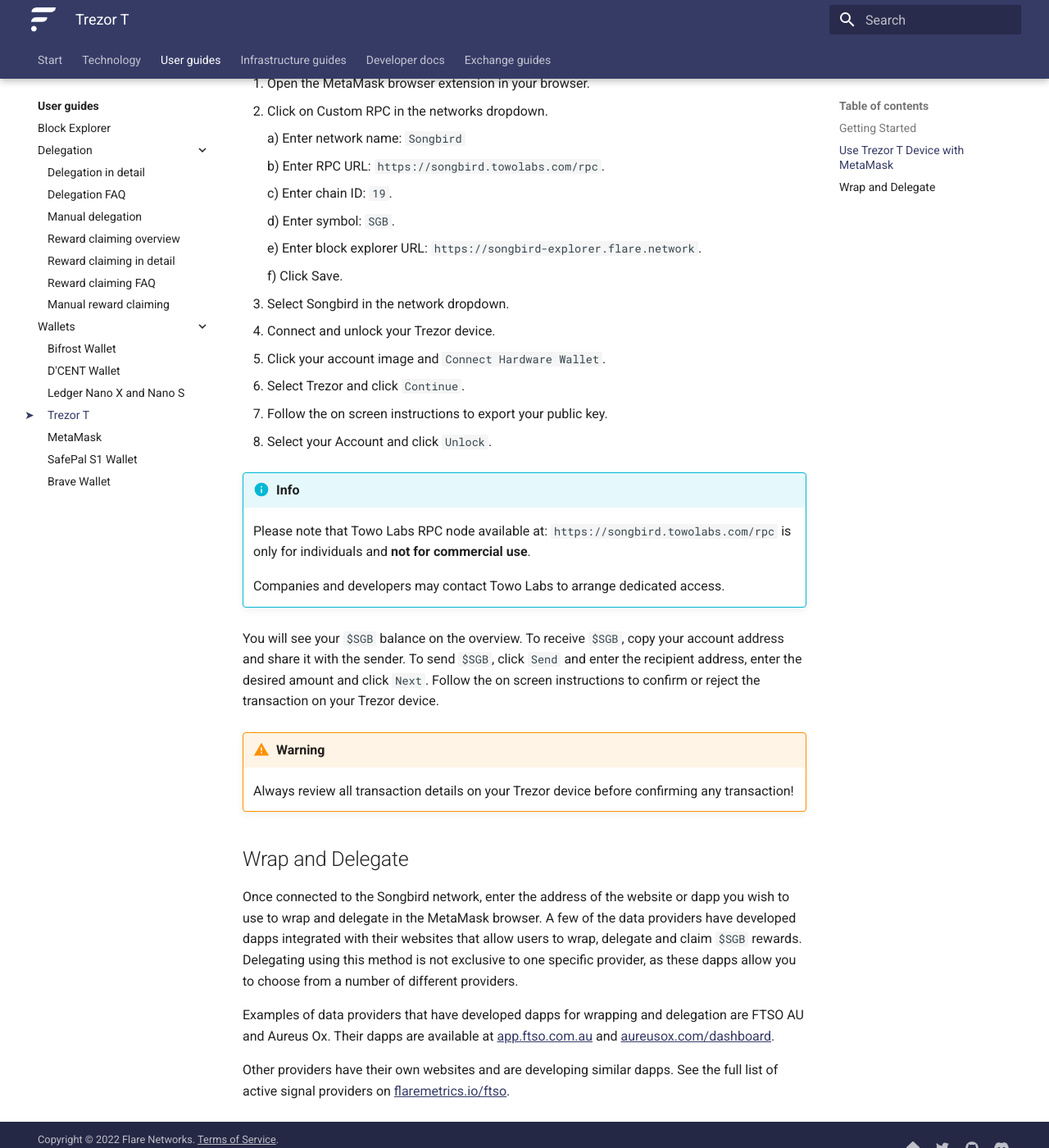
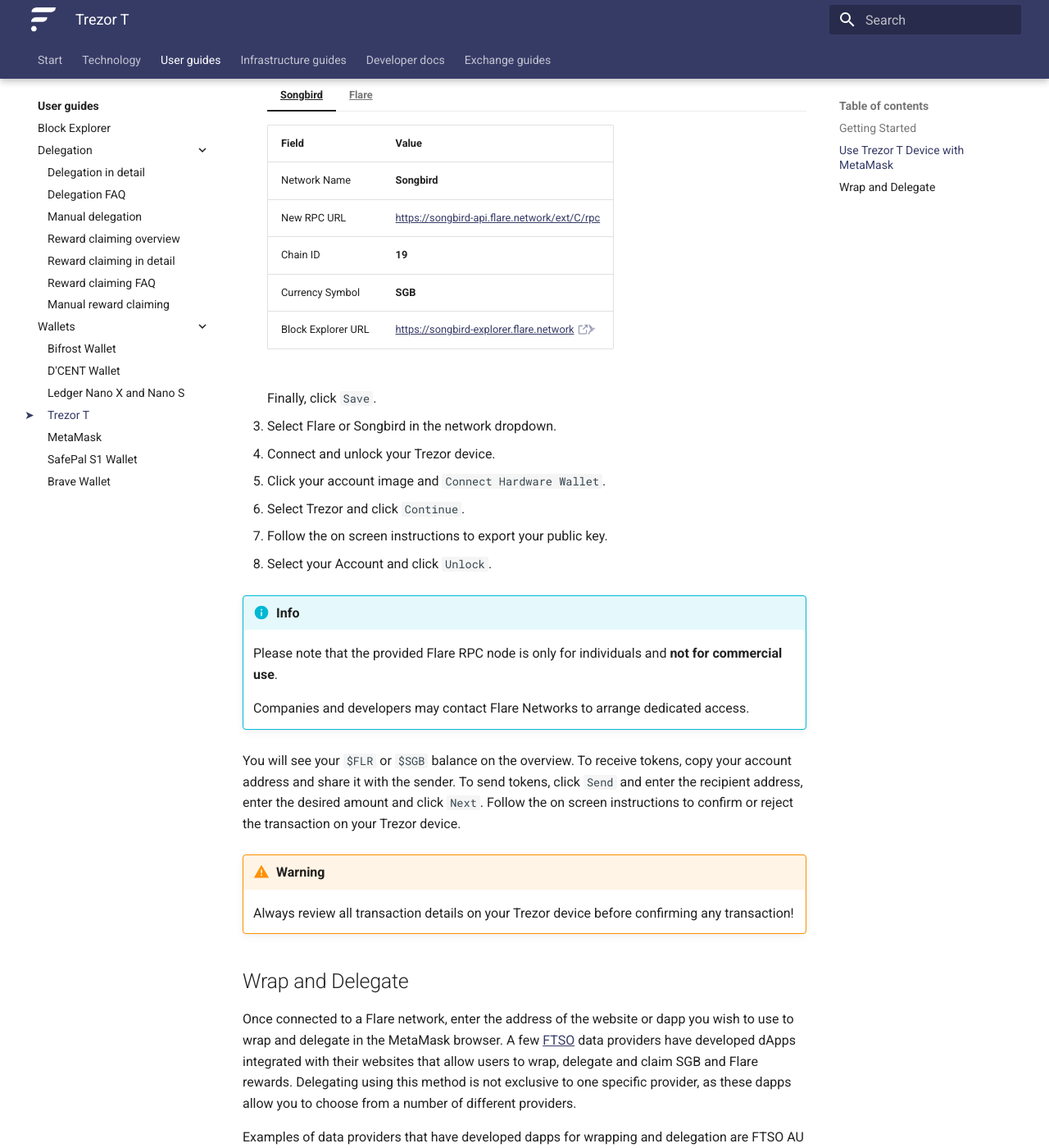
Before and after one commit to flare-foundation/docs, an MkDocs documentation site: the page built from docs/user/wallets/how-to-access-flare-network-with-a-trezor-device.md, in a window 1280 px wide and 1400 px high, scrolled down 802 px. Shown: the whole window at 82% size. Built offline with MkDocs 1.6.1 and Material for MkDocs 9.7.7, drawn with Linux system fonts in a browser that asks for light colours; comment, search, counter and statistics services are not loaded; some of the changed text lies outside the part shown.

Commit message:
Add Flare instructions to Trezor wallet guide

```diff
--- a/docs/user/wallets/how-to-access-flare-network-with-a-trezor-device.md
+++ b/docs/user/wallets/how-to-access-flare-network-with-a-trezor-device.md
@@ -3,11 +3,9 @@
 Hardware wallets are considered among the more secure options to manage crypto assets and store private keys.
 Your crypto assets can remain safe, even if your computer or phone is compromised, as long as you keep your recovery phrase safe and review all transaction details before confirming transactions.
 
-!!! note "Flare support instructions awaiting confirmation"
-
 ## Getting Started
 
-To use your Trezor device with Songbird (`$SGB`), first make sure that you have:
+To use your Trezor device with Flare (`$FLR`) or Songbird (`$SGB`), first make sure that you have:
 
 1. Initialized your Trezor device with a recovery phrase.
 2. Protected your Trezor device with a PIN code.
@@ -19,24 +17,34 @@
 
 ## Use Trezor T Device with MetaMask
 
-You can access Songbird by using your Trezor T with the MetaMask browser extension.
+You can access Flare and Songbird by using your Trezor T with the MetaMask browser extension.
 
 1. Open the MetaMask browser extension in your browser.
-2. Click on Custom RPC in the networks dropdown.
+2. Click on Custom RPC in the network dropdown.
 
-    a) Enter network name: `Songbird`
+    === "Songbird"
 
-    b) Enter RPC URL: `https://songbird.towolabs.com/rpc`.
+        | Field              | Value                                          |
+        | ------------------ | ---------------------------------------------- |
+        | Network Name       | **Songbird**                                   |
+        | New RPC URL        | <https://songbird-api.flare.network/ext/C/rpc> |
+        | Chain ID           | **19**                                         |
+        | Currency Symbol    | **SGB**                                        |
+        | Block Explorer URL | <https://songbird-explorer.flare.network>      |
 
-    c) Enter chain ID: `19`.
+    === "Flare"
 
-    d) Enter symbol: `SGB`.
+        | Field              | Value                                       |
+        | ------------------ | ------------------------------------------- |
+        | Network Name       | **Flare**                                   |
+        | New RPC URL        | <https://flare-api.flare.network/ext/C/rpc> |
+        | Chain ID           | **14**                                      |
+        | Currency Symbol    | **FLR**                                     |
+        | Block Explorer URL | <https://flare-explorer.flare.network>      |
 
-    e) Enter block explorer URL: `https://songbird-explorer.flare.network`.
+    Finally, click ``Save``.
 
-    f) Click Save.
-
-3. Select Songbird in the network dropdown.
+3. Select Flare or Songbird in the network dropdown.
 4. Connect and unlock your Trezor device.
 5. Click your account image and `Connect Hardware Wallet`.
 6. Select Trezor and click `Continue`.
@@ -45,13 +53,13 @@
 
 !!! info
 
-    Please note that Towo Labs RPC node available at: `https://songbird.towolabs.com/rpc` is only for individuals and **not for commercial use**.
+    Please note that the provided Flare RPC node is only for individuals and **not for commercial use**.
 
-    Companies and developers may contact Towo Labs to arrange dedicated access.
+    Companies and developers may contact Flare Networks to arrange dedicated access.
 
-You will see your `$SGB` balance on the overview.
-To receive `$SGB`, copy your account address and share it with the sender.
-To send `$SGB`, click `Send` and enter the recipient address, enter the desired amount and click `Next`.
+You will see your `$FLR` or `$SGB` balance on the overview.
+To receive tokens, copy your account address and share it with the sender.
+To send tokens, click `Send` and enter the recipient address, enter the desired amount and click `Next`.
 Follow the on screen instructions to confirm or reject the transaction on your Trezor device.
 
 !!! warning
@@ -59,8 +67,8 @@
 
 ## Wrap and Delegate
 
-Once connected to the Songbird network, enter the address of the website or dapp you wish to use to wrap and delegate in the MetaMask browser.
-A few of the data providers have developed dapps integrated with their websites that allow users to wrap, delegate and claim `$SGB` rewards.
+Once connected to a Flare network, enter the address of the website or dapp you wish to use to wrap and delegate in the MetaMask browser.
+A few [FTSO](glossary.md#ftso) data providers have developed dApps integrated with their websites that allow users to wrap, delegate and claim SGB and Flare rewards.
 Delegating using this method is not exclusive to one specific provider, as these dapps allow you to choose from a number of different providers.
 
 Examples of data providers that have developed dapps for wrapping and delegation are FTSO AU and Aureus Ox. Their dapps are available at [app.ftso.com.au](https://app.ftso.com.au/wrap){target=_blank} and [aureusox.com/dashboard](https://aureusox.com/dashboard){target=_blank}.
```
